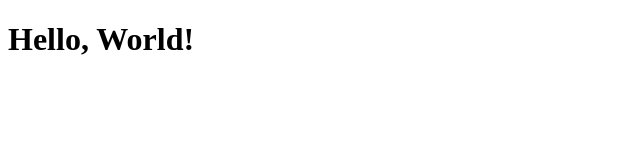
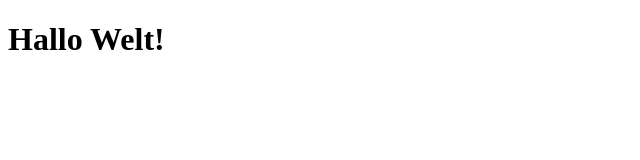
Before and after one commit to CarlosJavier1993/VERCEL, a plain HTML site: page index.html in a window 1280 px wide. Shown: the whole page, without its empty margins (0-640 px from the left). Drawn offline with Linux system fonts and the light colour scheme.

Commit message:
Update index.html

```diff
--- a/index.html
+++ b/index.html
@@ -1,9 +1,9 @@
 <!DOCTYPE html>
 <html>
 <head>
-    <title>Hola Mundo</title>
+    <title>Hallo Welt!</title>
 </head>
 <body>
-    <h1>Hello, World!</h1>
+    <h1>Hallo Welt!</h1>
 </body>
 </html>
```
